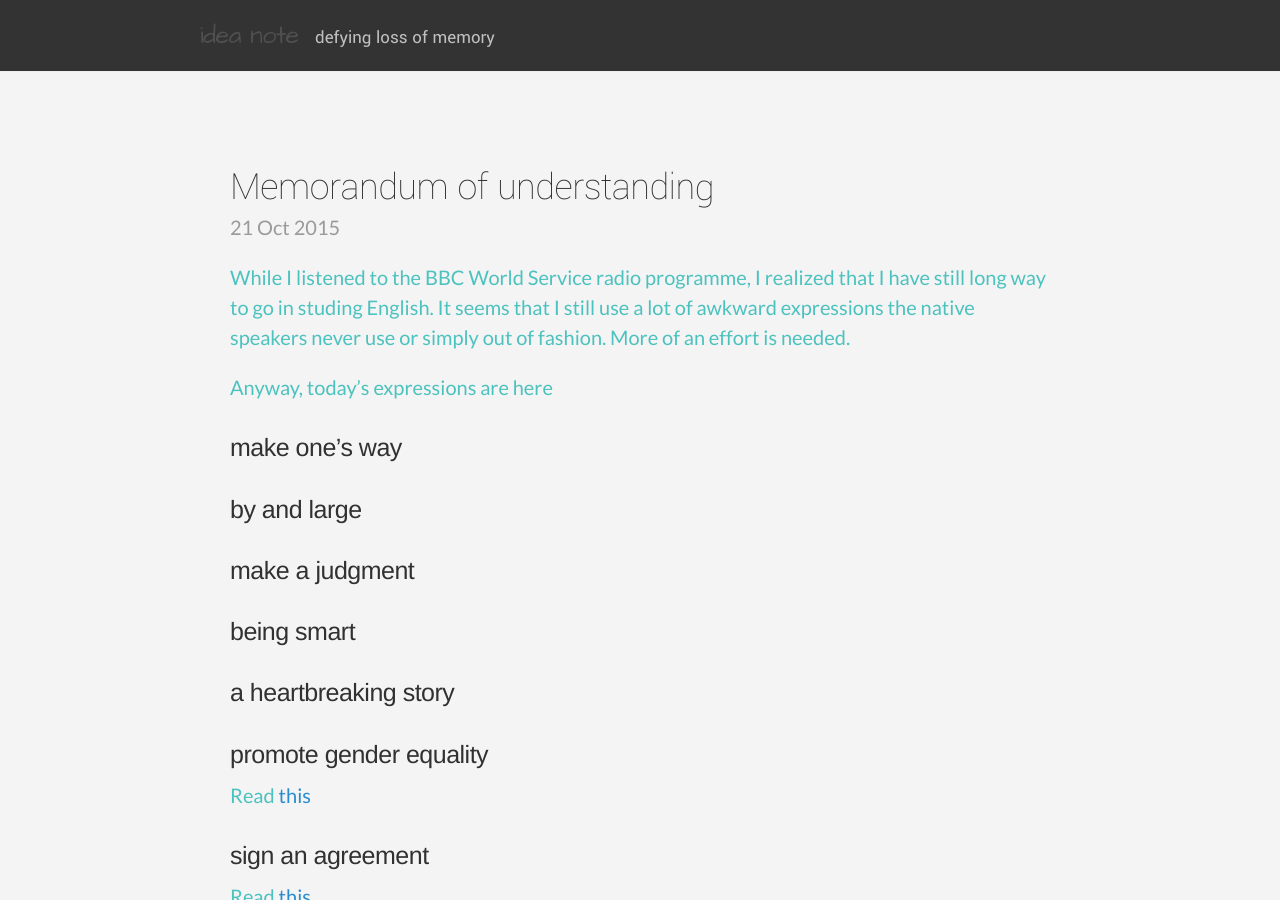
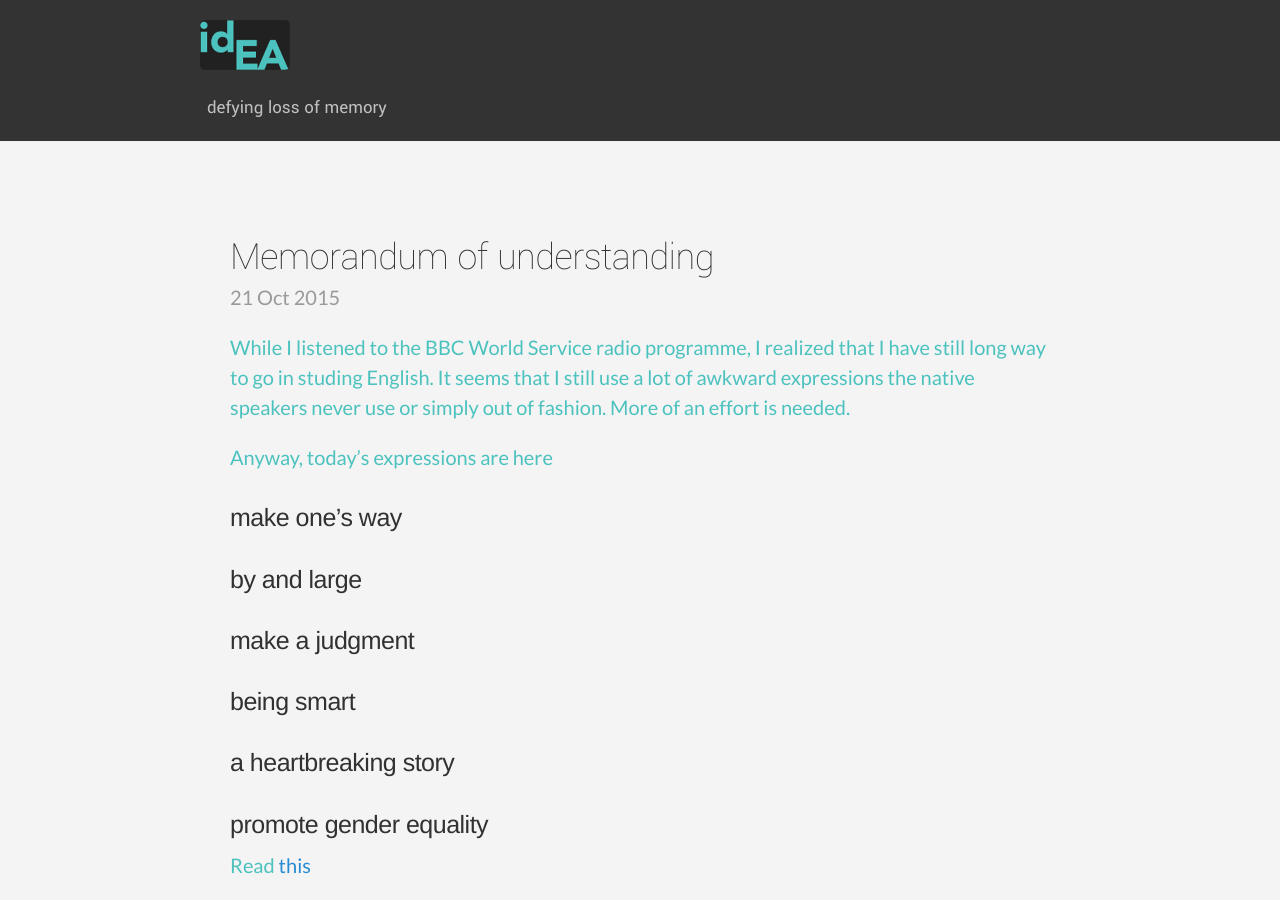
Before and after one commit to aichaku/aichaku.github.io, a Jekyll site: the page built from index.html, in a window 1280 px wide and 900 px high. Built offline with Jekyll 4.4.1, drawn with Linux system fonts in a browser that asks for light colours; Markdown is read by kramdown in place of the engine named in the settings; the list of posts is cut into pages by our own code.

Commit message:
insert site logo_

```diff
--- a/_layouts/default.html
+++ b/_layouts/default.html
@@ -10,7 +10,7 @@
       <div class="masthead">
         <div class="container">
           <h3 class="masthead-title">
-            <a href="/" title="Home">{{ site.title }}</a>
+            <a href="/" title="Home"><img class="blog-logo" src="/public/img/idea-note-title-01.png"></a>
             <small class="masthead-tagline">{{ site.tagline }}</small>
           </h3>
         </div>
```
